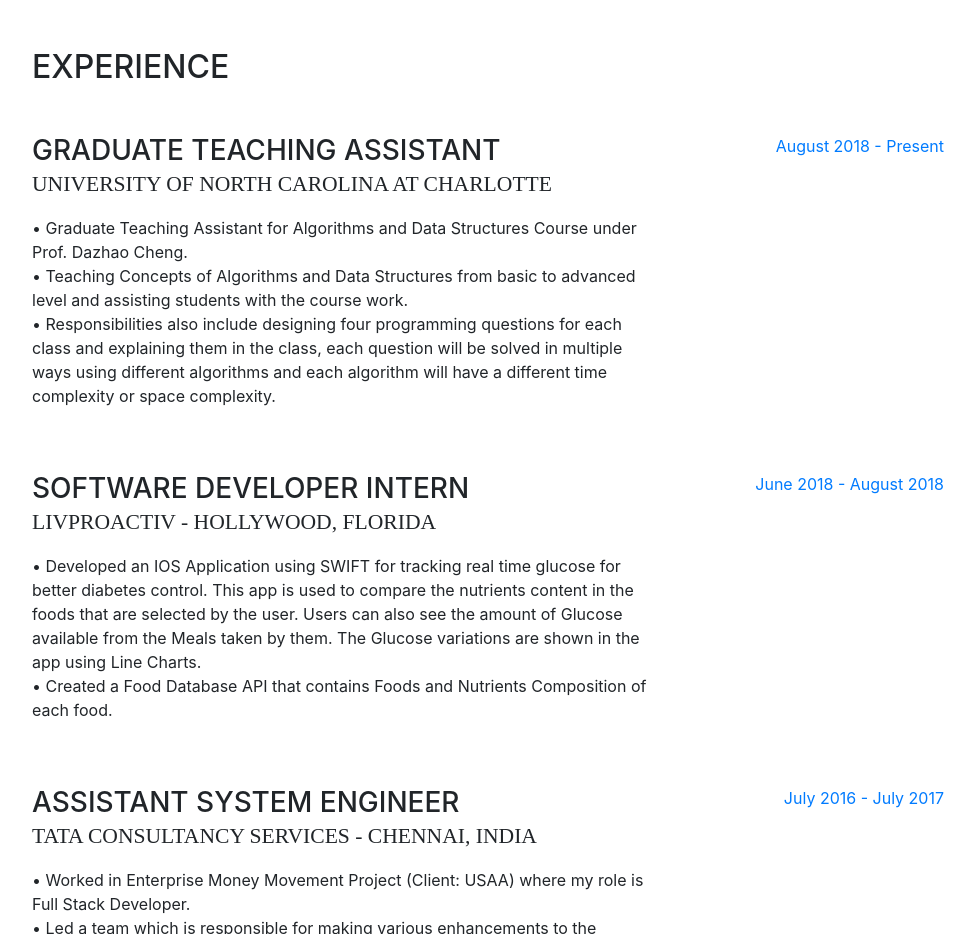
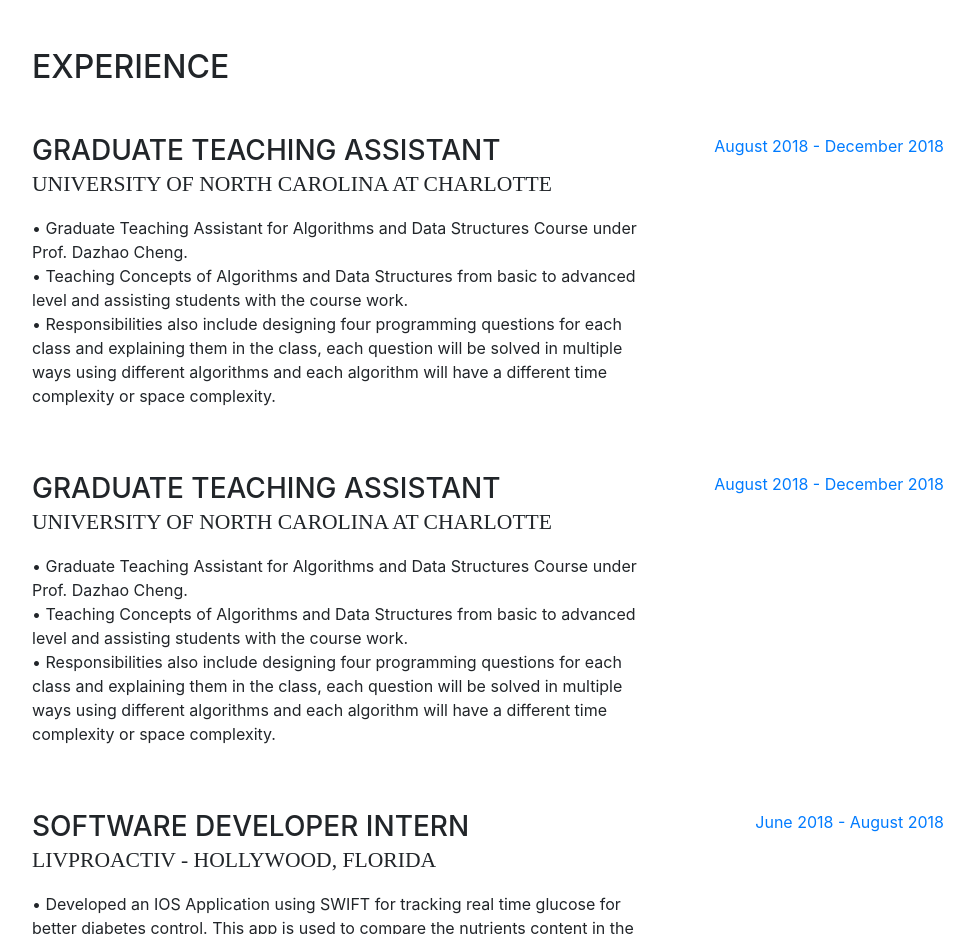
Before and after one commit to Narahari-Battala/Narahari-Battala.github.io, a website with bundled scripts: page index.html in a window 1280 px wide. Shown: the part 800-1734 px from the top of the page, without its empty margins (288-1263 px from the left). Built offline with nearby package versions, Linux system fonts and the light colour scheme; a web font is replaced by a local one.

Commit message:
Update index.html

```diff
--- a/index.html
+++ b/index.html
@@ -118,6 +118,22 @@
       <div class="my-auto">
         <h2 class="mb-5">Experience</h2>
 
+		<div class="resume-item d-flex flex-column flex-md-row mb-5">
+          <div class="resume-content mr-auto">
+            <h3 class="mb-0">Graduate Teaching Assistant</h3>
+            <div class="subheading mb-3">University of North Carolina at Charlotte</div>
+            <p>• Graduate Teaching Assistant for Algorithms and Data Structures Course under Prof. Dazhao Cheng. <br/>• Teaching
+              Concepts of Algorithms and Data Structures from basic to advanced level and assisting students with the course
+              work. <br/>• Responsibilities also include designing four programming questions for each class and explaining
+              them in the class, each question will be solved in multiple ways using different algorithms and each algorithm
+              will have a different time complexity or space complexity.
+            </p>
+          </div>
+          <div class="resume-date text-md-right">
+            <span class="text-primary">August 2018 - December 2018</span>
+          </div>
+        </div>
+
         <div class="resume-item d-flex flex-column flex-md-row mb-5">
           <div class="resume-content mr-auto">
             <h3 class="mb-0">Graduate Teaching Assistant</h3>
@@ -130,7 +146,7 @@
             </p>
           </div>
           <div class="resume-date text-md-right">
-            <span class="text-primary">August 2018 - Present</span>
+            <span class="text-primary">August 2018 - December 2018</span>
           </div>
         </div>
 
```
